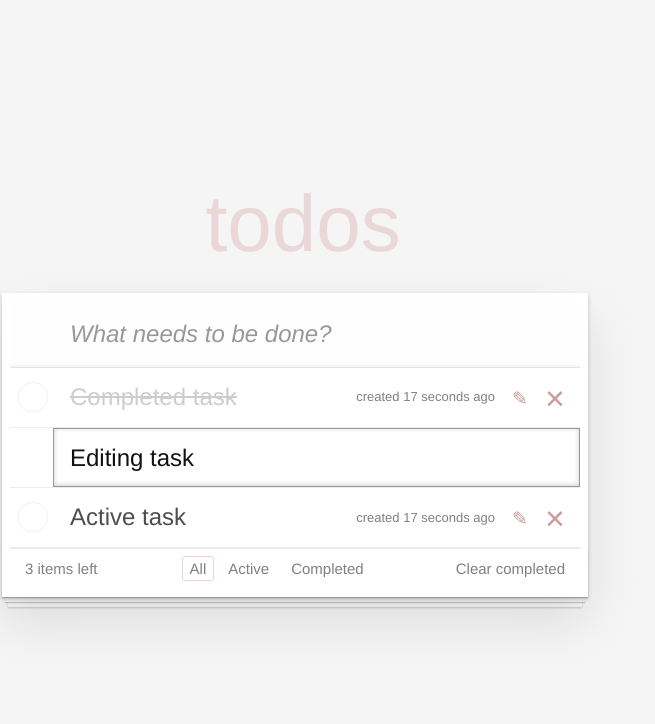
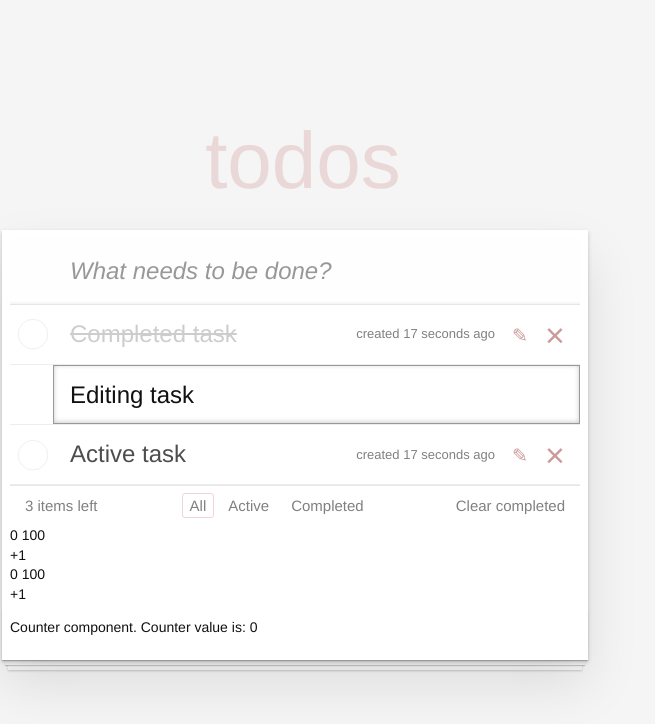
Before and after one commit to Sensi44/react-main, a React (Create React App) app: page / in a window 1280 px wide. Shown: the top 724 px of the page, without its empty margins (0-655 px from the left). Built offline with nearby package versions, Linux system fonts and the light colour scheme.

Commit message:
v 1.5
Начал отдельный плейлист

```diff
--- a/src/components/App/App.jsx
+++ b/src/components/App/App.jsx
@@ -3,6 +3,8 @@ import React from "react";
 import Header from "../Header";
 import Main from "../Main";
 import Footer from "../Footer";
+import Test from "../StateFull-learn";
+import Test2 from "../props-learn";
 
 import "./App.scss";
 
@@ -23,6 +25,8 @@ const App = () => {
       <Header />
       <Main todos={todoData} />
       <Footer count={todoData.length} />
+      <Test />
+      <Test2 />
     </div>
   );
 };
--- /dev/null
+++ b/src/components/StateFull-learn/Test.jsx
@@ -0,0 +1,42 @@
+import React, {Component} from "react";
+
+import "./Test.scss";
+
+export default class Test extends Component{
+
+state = {
+  counter: 0,
+  id2: 100,
+}
+
+
+  handleClick = () => {
+    this.setState(({counter, id2}) => ({   // деструктуризация текущей версии объекта state
+      counter: ++counter,
+      id2: ++id2,
+    }))
+  }
+
+
+  render() {
+    const { counter, id2 } = this.state;
+    return(
+      <div>
+        <div>{counter}&nbsp;{id2}</div>
+        <button onClick={this.handleClick}>+1</button>
+      </div>
+    )
+  }
+}
+
+
+
+
+
+// handleClick = () => {
+//   this.setState(prevState => ({
+//     counter: ++prevState.counter,
+//     id2: ++prevState.id2,
+//   }))
+// }
+// prevState - в данном случае это объект state до изменения
--- /dev/null
+++ b/src/components/StateFull-learn/index.js
@@ -0,0 +1,2 @@
+import Test from "./Test";
+export default Test;
--- /dev/null
+++ b/src/components/props-learn/Test2.css
@@ -0,0 +1,3 @@
+
+
+/*# sourceMappingURL=props-learn.css.map */
--- /dev/null
+++ b/src/components/props-learn/Test2.jsx
@@ -0,0 +1,55 @@
+import React, {Component} from "react";
+import PropTypes from 'prop-types';
+
+import "./Test2.scss";
+
+
+const Counter = ({counter, func, number, string}) => {
+  console.log(counter, func, number, string);
+  return <p>{`Counter component. Counter value is: ${counter}`}</p>
+}
+
+Counter.propTypes = {
+  counter: PropTypes.number.isRequired, // обязательное
+  func: PropTypes.func,
+  number: PropTypes.number,
+  string: PropTypes.string,
+}
+
+Counter.defaultProps = {   // указываем дефолтные значения пропсов пропсов
+  func: () => {},
+  number: 0,
+  string: '',
+}
+
+
+
+
+class Test2 extends Component{
+state = {
+  counter: 0,
+  id2: 100,
+}
+
+  handleClick = () => {
+    this.setState(({counter, id2}) => ({   // деструктуризация текущей версии объекта state
+      counter: ++counter,
+      id2: ++id2,
+    }))
+  }
+
+  render() {
+    const { counter, id2 } = this.state;
+    return(
+      <div>
+        <div>{counter}&nbsp;{id2}</div>
+        <button onClick={this.handleClick}>+1</button>
+        <Counter
+          counter={counter}
+        />
+      </div>
+    )
+  }
+}
+
+export default Test2;
--- /dev/null
+++ b/src/components/props-learn/index.js
@@ -0,0 +1,2 @@
+import Test2 from "./Test2";
+export default Test2;
```
Also changed, not shown: src/components/StateFull-learn/Test.scss (added), src/components/props-learn/Test2.scss (added), 1 other file (tests, documents, lock files or other folders).
